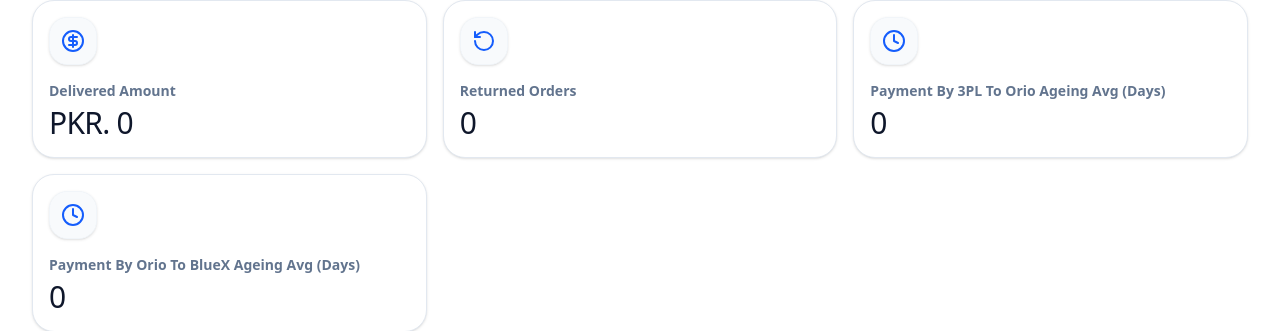
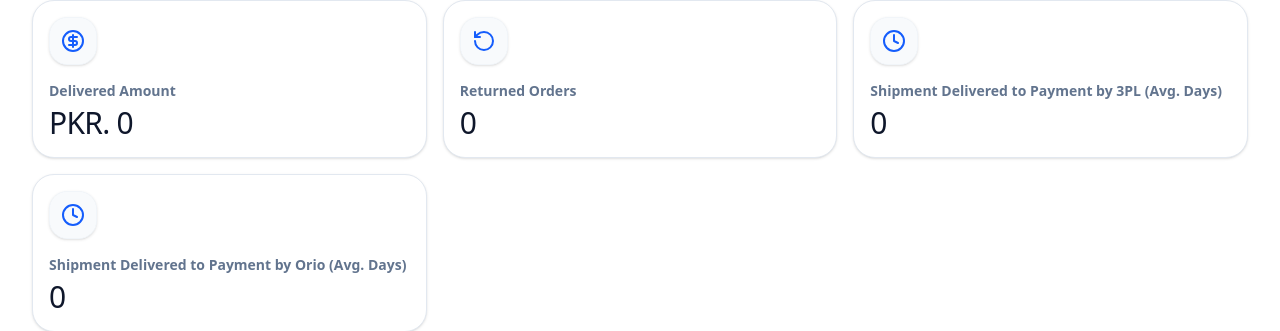
Before and after one commit to dev-ashir768/blueex-data, a Next.js app: page /shipments-ageing in a window 1280 px wide. Shown: the part 315-646 px from the top of the page. Built offline with nearby package versions, Linux system fonts and the light colour scheme.

Commit message:
Card Title Fixed

```diff
--- a/components/couriers-list/courier-cards.tsx
+++ b/components/couriers-list/courier-cards.tsx
@@ -107,12 +107,12 @@ export default function CourierCards({ summary, loading }: CourierCardsProps) {
     },
 
     {
-      title: "Payment By 3PL To Orio Ageing Avg (Days)",
+      title: "Shipment Delivered to Payment by 3PL (Avg. Days)",
       value: formatNumber(summary?.courier_ageing_avg),
       icon: Clock,
     },
     {
-      title: "Payment By Orio To BlueX Ageing Avg (Days)",
+      title: "Shipment Delivered to Payment by Orio (Avg. Days)",
       value: formatNumber(summary?.ageing_avg),
       icon: Clock,
     },
```
Also changed, not shown: components/ui/date-range-select.tsx (line endings or trailing spaces).
